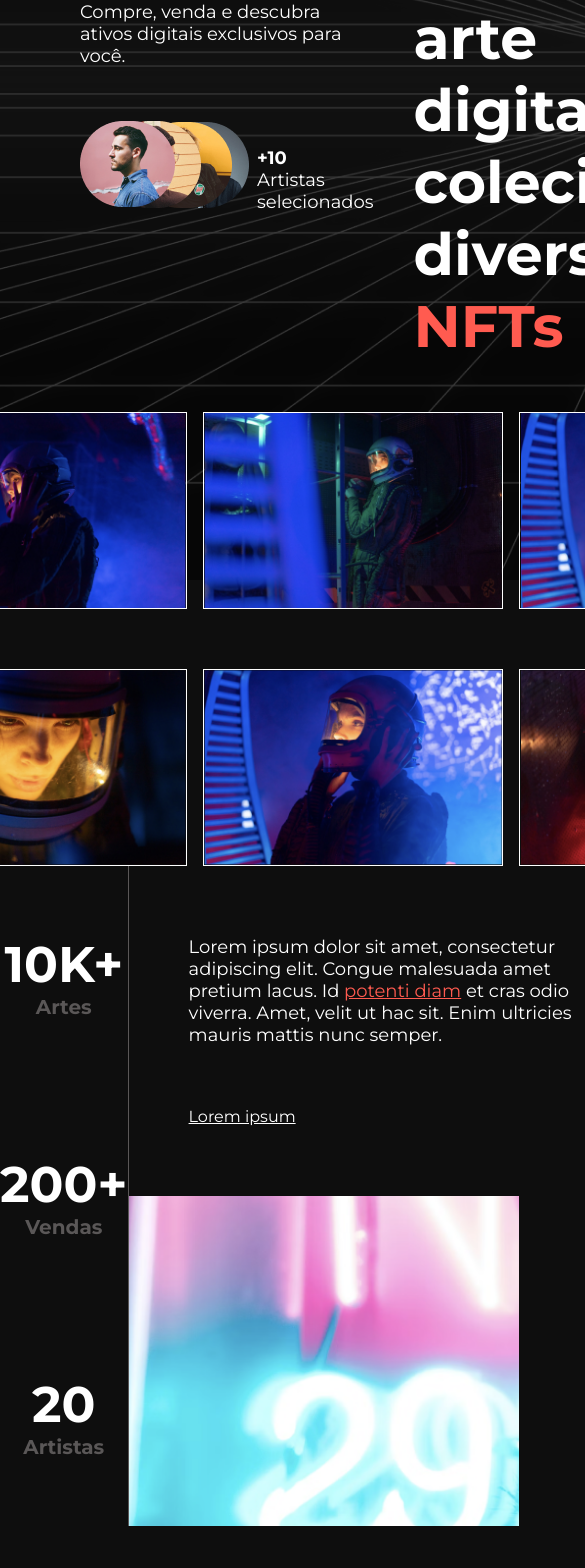
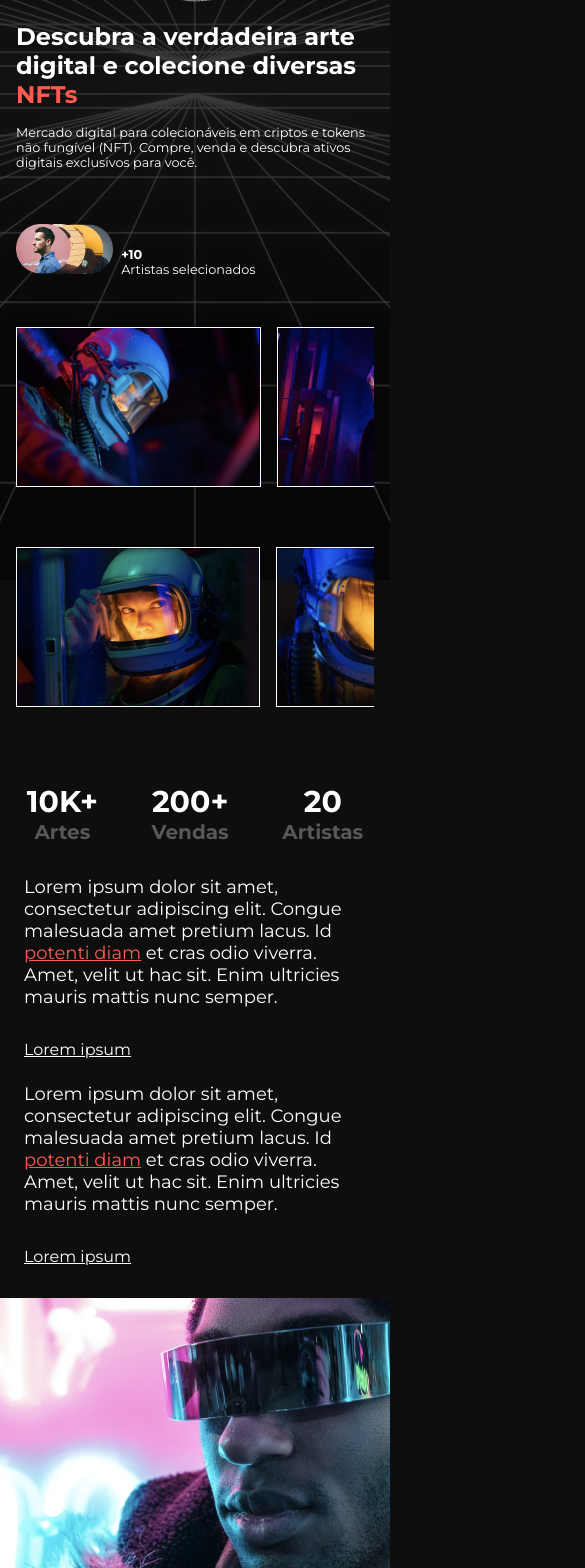
Before and after one commit to Player35Oficial/desafio-rocket-NFT, a React (Vite) app: page / in a window 390 px wide. Shown: the part 420-1988 px from the top of the page, 585 px wide, since content can reach past the window. Built offline with nearby package versions, Linux system fonts and the light colour scheme.

Commit message:
responsivity of containers and adjust of img size

```diff
--- a/src/components/Footer/Footer.css
+++ b/src/components/Footer/Footer.css
@@ -27,7 +27,7 @@
 
 .footer .fsection {
   display: flex;
-  padding: 60px 12px 60px 80px;
+  padding: 3rem;
   align-items: center;
   flex: 1;
   border-right: 1px solid var(--subtitle-color);
--- a/src/components/Gallery/Gallery.css
+++ b/src/components/Gallery/Gallery.css
@@ -1,9 +1,12 @@
 .gallery-container {
   display: flex;
   flex-direction: column;
-  align-items: center;
+  align-items: flex-start;
   gap: 3.75rem;
-  margin: 50px 5rem 0 5rem;
+  margin-top: 50px;
+  padding-bottom: 1rem;
+  width: 100%;
+  overflow: scroll;
 }
 
 .gallery-container img {
--- a/src/components/Main2/Main2.css
+++ b/src/components/Main2/Main2.css
@@ -2,6 +2,7 @@
   display: flex;
   height: 660px;
   width: 100%;
+  overflow: hidden;
 }
 
 .main2-container aside {
@@ -62,8 +63,7 @@
 }
 
 .main2-container .main-section .row2-section {
-  background-color: cadetblue;
-  background-image: url("../../assets/banner.png");
+  display: flex;
   background-repeat: no-repeat;
   background-size: cover;
   width: 100%;
--- a/src/components/Main2/index.jsx
+++ b/src/components/Main2/index.jsx
@@ -1,4 +1,5 @@
 import "./Main2.css";
+import banner from "../../assets/banner.png";
 
 export default function Main2() {
   return (
@@ -38,7 +39,12 @@ export default function Main2() {
             <p className="box-author">Lorem ipsum</p>
           </article>
         </section>
-        <section className="row2-section"></section>
+        <section className="row2-section">
+          <img
+            src={banner}
+            alt="Homem negro com óculos espelhado futurista largo"
+          />
+        </section>
       </section>
     </section>
   );
--- a/src/components/Main3/index.jsx
+++ b/src/components/Main3/index.jsx
@@ -23,7 +23,7 @@ export default function Main3() {
             astronautNFTImg={astronauta1}
           />
           <PopularAstronaut
-            titleAstronaut={"Astronauta 3"}
+            titleAstronaut={"Astronauta 2"}
             titleArrow={arrowWhite}
             astronautName={"João Inácio (Biro)"}
             astronautNFTValue={"3.75 RKT "}
@@ -31,7 +31,7 @@ export default function Main3() {
           />
           <div className="divisor"></div>
           <PopularAstronaut
-            titleAstronaut={"Astronauta 2"}
+            titleAstronaut={"Astronauta 3"}
             titleArrow={arrowWhite}
             astronautName={"Jakeliny Gracielly"}
             astronautNFTValue={"2.0 RKT "}
--- a/src/index.css
+++ b/src/index.css
@@ -19,6 +19,7 @@ body {
   background-color: var(--body-background);
   background-image: url("./assets/background.png");
   background-repeat: no-repeat;
+  background-position-x: center;
 }
 
 a,
@@ -31,3 +32,266 @@ span {
 html {
   scroll-behavior: smooth;
 }
+
+/* Responsividade */
+
+@media (max-width: 1024px) {
+  /* MAIN 1 */
+  .main-container {
+    flex-direction: column;
+    gap: 1rem;
+  }
+  .main-container .first-column {
+    flex-direction: row;
+    width: 100%;
+    margin: 0;
+  }
+  .main-container .second-column {
+    width: 100%;
+  }
+
+  /* Gallery */
+  .gallery-container {
+    width: 100%;
+    margin-left: 0;
+    overflow-x: scroll;
+    align-items: flex-start;
+    padding-bottom: 1rem;
+    scroll-behavior: smooth;
+  }
+
+  html ::-webkit-scrollbar {
+    width: 10px;
+  }
+  html ::-webkit-scrollbar-thumb {
+    border-radius: 50px;
+    background: var(--color-logo);
+  }
+  html ::-webkit-scrollbar-track {
+    background: var(--body-background);
+  }
+
+  /* MAIN2-CONTAINERS */
+  .main2-container {
+    flex-direction: column;
+    margin-top: 60px;
+  }
+
+  .main2-container aside {
+    flex-direction: row;
+    width: 100%;
+    border: 0;
+    height: 25%;
+  }
+  .main2-container .main-section .row1-section {
+    align-items: center;
+  }
+  .main2-container .main-section .row1-section .box {
+    padding: 0 1.5rem;
+    justify-content: space-around;
+  }
+  .main2-container .main-section .row2-section {
+    height: 100%;
+    overflow: hidden;
+    margin-top: 1rem;
+  }
+
+  /* MAIN3-CONTAINER */
+  .main3-container .popular-astronaut-container {
+    grid-column-gap: 8rem;
+  }
+
+  /* MAIN4-CONTAINER */
+  .main4-container .better-artists-container {
+    grid-template-columns: 1fr 1fr;
+    justify-items: center;
+    margin-top: 60px;
+  }
+  .main4-container .better-artists-container .better-artist {
+    order: 1;
+  }
+  .main4-container .better-artists-container .better-artist.better {
+    order: 0;
+  }
+}
+
+@media (max-width: 800px) {
+  /* Header */
+  .principal-header {
+    flex-direction: column;
+    gap: 2rem;
+    height: 100%;
+  }
+
+  /* MAIN1-Container */
+  .main-container {
+    flex-direction: column-reverse;
+    margin-top: 60px;
+  }
+  /* MAIN2-Container */
+  .main2-container {
+    gap: 1rem;
+  }
+  .main2-container .main-section .row1-section {
+    flex-direction: column;
+    margin: 1rem 0;
+    gap: 1.5rem;
+  }
+  .main2-container .main-section .row1-section .box {
+    width: 100%;
+    gap: 2rem;
+  }
+  .main2-container .main-section .row1-section .box .box-phrase {
+    width: 100%;
+  }
+
+  /* MAIN3-Container */
+  .main3-container .popular-astronaut-container {
+    grid-template-columns: 1fr;
+  }
+  .main3-container .popular-astronaut-container .divisor {
+    display: none;
+  }
+
+  /* MAIN4-Container */
+  .main4-container .better-artists-container {
+    grid-template-columns: 1fr 1fr;
+    margin: 2rem;
+    gap: 1rem;
+  }
+
+  /* Footer */
+  .footer .second {
+    flex-direction: column;
+    height: 100%;
+  }
+
+  .footer .second .fsection {
+    border-right: 0;
+    border-bottom: 1px solid var(--subtitle-color);
+  }
+
+  .footer .second .ssection {
+    padding: 3rem 0;
+  }
+}
+
+@media (min-width: 320px) and (max-width: 425px) {
+  #main {
+    margin: 2.5rem 1rem 0 1rem;
+  }
+
+  /* MAIN1 - Container */
+  .main-container .first-column {
+    flex-direction: column;
+    font-size: 0.8rem;
+  }
+
+  .main-container .first-column .artists .group-avatars img {
+    height: 3.125rem;
+  }
+
+  .main-container .second-column h1 {
+    font-size: 1.5rem;
+  }
+
+  .main-container .third-column {
+    animation-duration: 7.5s;
+  }
+
+  .main-container .third-column img {
+    height: 10rem;
+  }
+
+  /* Gallery-Container */
+  .gallery1 {
+    gap: 2rem;
+  }
+  .gallery-container img {
+    height: 10rem;
+    width: auto;
+  }
+
+  /* MAIN2-Container */
+  .main2-container aside p {
+    font-size: 1.875rem;
+  }
+
+  .main2-container {
+    height: 100%;
+  }
+
+  .main2-container .main-section .row2-section {
+    overflow: hidden;
+  }
+
+  .main2-container .main-section .row2-section img {
+    position: relative;
+    left: -80%;
+  }
+
+  /* MAIN3-Container */
+  .main3-container {
+    margin: 2rem 1rem 0 1rem;
+  }
+
+  .main3-container .title {
+    margin-bottom: 5rem;
+  }
+
+  /* MAIN4-Container */
+  .main4-container {
+    margin-top: 4rem;
+  }
+
+  .main4-container .better-artists-container {
+    grid-template-columns: 1fr;
+  }
+
+  /* FOOTER */
+  footer.footer .first {
+    padding: 2rem;
+  }
+
+  footer.footer .second .fsection .input {
+    width: 100%;
+  }
+
+  footer.footer .third {
+    flex-direction: column;
+    text-align: center;
+    align-items: center;
+    gap: 2rem;
+    height: 100%;
+  }
+}
+
+@media (min-width: 1440px) and (max-width: 3560px) {
+  body {
+    background-repeat: repeat-x;
+  }
+
+  /* MAIN1-Container */
+
+  .main-container {
+    justify-content: center;
+  }
+
+  .gallery-container {
+    align-items: center;
+  }
+
+  /* MAIN2-Container */
+  .main2-container {
+    justify-content: center;
+  }
+
+  .main2-container .main-section {
+    width: auto;
+  }
+
+  /* MAIN3-Container */
+  .main3-container .title {
+    text-align: center;
+  }
+}
```
